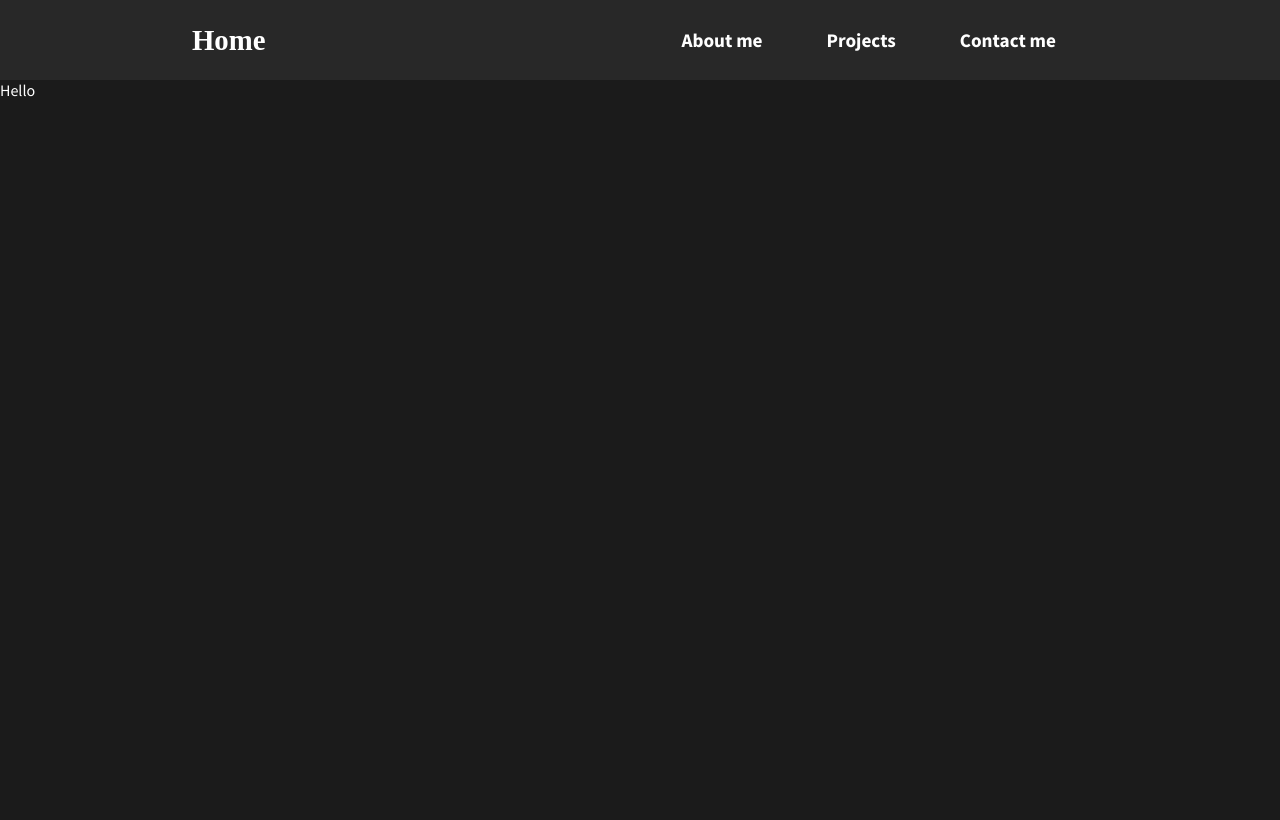
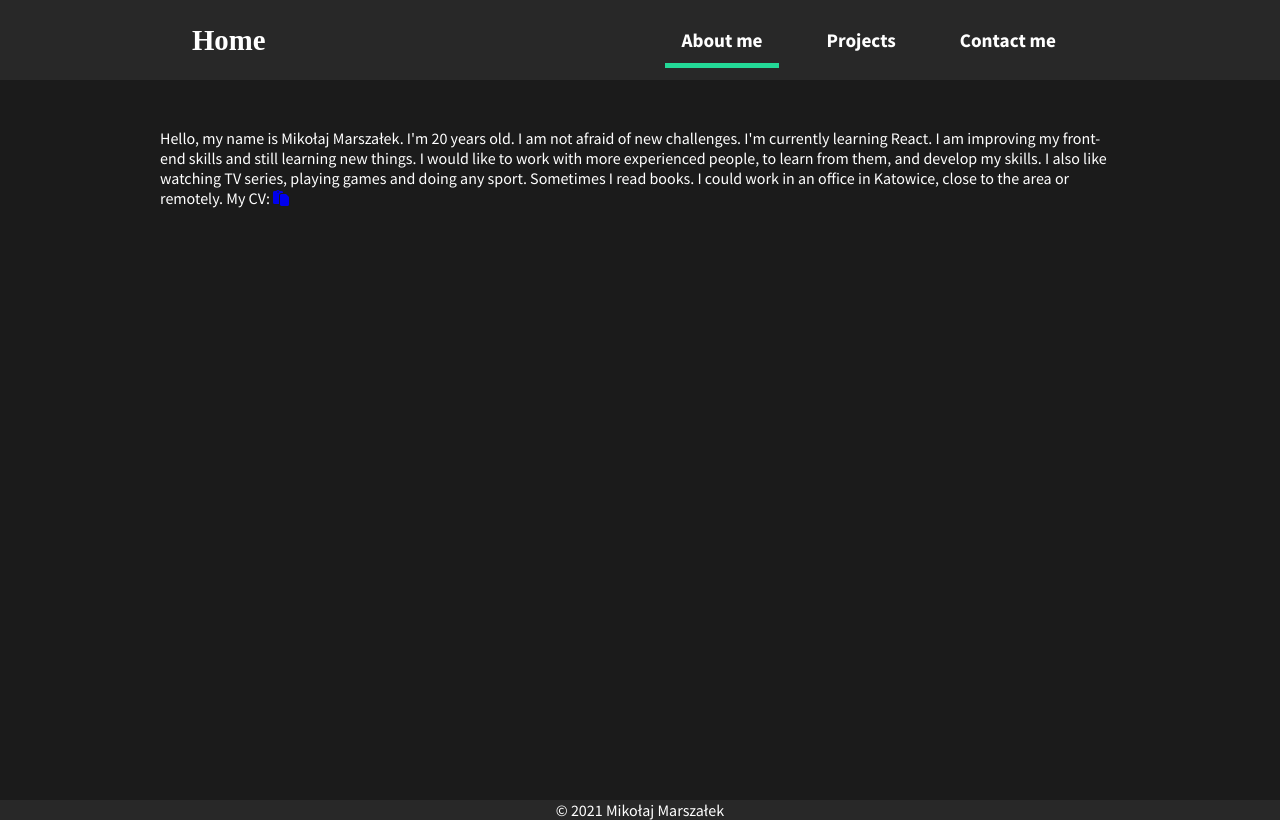
Before and after one commit to Mikus215/portfolioNew, a React (Create React App) app: page / in a window 1280 px wide. Built offline with nearby package versions, Linux system fonts and the light colour scheme; a web font is replaced by a local one.

Commit message:
animation

```diff
--- a/src/App.js
+++ b/src/App.js
@@ -7,11 +7,14 @@ import Nav from './components/Nav';
 import AboutMePage from './pages/AboutMePage';
 import Projects from './pages/Projects';
 import Contact from './pages/Contact';
+import Footer from './components/Footer';
+import ScrollToTop from './components/ScrollToTop';
 
 function App() {
   return (
     <div>
       <GlobalStyle/>
+      <ScrollToTop/>
       <Nav/>
         <Switch>
           <Route path="/" exact>
@@ -24,6 +27,7 @@ function App() {
               <Contact/>
           </Route>
         </Switch>
+        <Footer/>
     </div>
   );
 }
--- /dev/null
+++ b/src/animation.js
@@ -0,0 +1,12 @@
+export const fade = {
+    hidden: {
+        opacity: 0,
+    },
+    show: {
+        opacity: 1,
+        transition: {
+            duration: 2,
+            ease: 'easeOut',
+        }
+    }
+}
--- a/src/components/Card.js
+++ b/src/components/Card.js
@@ -1,7 +1,9 @@
 import React from 'react';
 import styled from 'styled-components';
+import {motion} from 'framer-motion';
 
 const Card = ({title,img,live,github,description}) => {
+
     return (
         <StyledCard>
             <h1>{title}</h1>
@@ -19,7 +21,6 @@ const Card = ({title,img,live,github,description}) => {
 const StyledCard=styled.div`
 display: flex;
 flex-direction: column;
-/* justify-content: center; */
 align-items: center;
 padding: 3rem 6rem;
 @media(max-width: 1500px){
--- a/src/components/Footer.js
+++ b/src/components/Footer.js
@@ -5,7 +5,14 @@ const Footer = () => {
     const year = (new Date).getFullYear();
     return (
 
+        <StyledFooter> &copy; {year} Mikołaj Marszałek</StyledFooter>
      );
 }
 
+const StyledFooter=styled.footer`
+    display: flex;
+    justify-content: center;
+    background-color: #282828;
+`;
+
 export default Footer;
--- a/src/components/Nav.js
+++ b/src/components/Nav.js
@@ -1,8 +1,12 @@
 import React from 'react';
 import styled from 'styled-components';
 import {Link} from 'react-router-dom';
+import {useLocation} from 'react-router-dom';
+import {motion} from 'framer-motion';
 
 const Nav = () => {
+    const {pathname} = useLocation();
+    console.log(pathname);
     return (
         <StyledNav>
                 <h1>
@@ -11,12 +15,28 @@ const Nav = () => {
                 <ul>
                     <li>
                         <Link to="/"> About me </Link>
+                        <Line
+                        transition={{duration: .75}}
+                        initial={{width: "0%"}}
+                        animate={{width: pathname==="/" ? "100%" : "0%"}}
+                        />
+
                     </li>
                     <li>
                         <Link to="/projects"> Projects </Link>
+                        <Line
+                        transition={{duration: .75}}
+                        initial={{width: "0%"}}
+                        animate={{width: pathname==="/projects" ? "100%" : "0%"}}
+                        />
                     </li>
                     <li>
                         <Link to="/contact"> Contact me </Link>
+                        <Line
+                        transition={{duration: .75}}
+                        initial={{width: "0%"}}
+                        animate={{width: pathname==="/contact" ? "100%" : "0%"}}
+                        />
                     </li>
                 </ul>
         </StyledNav>
@@ -30,6 +50,9 @@ const StyledNav = styled.nav`
     min-height: 10vh;
     width: 100%;
     background-color: #282828;
+    position: sticky;
+    top: 0;
+    z-index: 10;
     a{
         color: white;
         text-decoration: none;
@@ -46,8 +69,19 @@ const StyledNav = styled.nav`
             margin: 0rem 1rem;
             font-weight: bold;
             padding: 1rem;
+            position: relative;
         }
     }
 `;
-
+const Line = styled(motion.div)`
+ height: .3rem;
+ background: #23d997;
+ width: 0%;
+ position: absolute;
+ bottom: 0%;
+ left: 0%;
+ @media(max-width: 1300px){
+     left: 0;
+ }
+`;
 export default Nav;
--- /dev/null
+++ b/src/components/ScrollToTop.js
@@ -0,0 +1,17 @@
+import {useEffect} from 'react';
+import {useLocation} from 'react-router-dom';
+
+const ScrollToTop = () => {
+    const {pathname}=useLocation();
+    useEffect(()=>{
+        window.scroll({
+            top: 0,
+            left: 0
+        })
+    }
+        ,[pathname])
+
+    return null;
+}
+
+export default ScrollToTop;
--- a/src/pages/AboutMePage.js
+++ b/src/pages/AboutMePage.js
@@ -1,17 +1,28 @@
 import React from 'react';
 import styled from 'styled-components';
+import {motion} from 'framer-motion';
+import {fade} from '../animation';
 
 const AboutMePage = () => {
     return (
-        <About>
-            Hello
+        <About variants={fade} initial="hidden" animate="show">
+            <p>
+                Hello, my name is Mikołaj Marszałek. I'm 20 years old.
+                I am not afraid of new challenges. I'm currently learning React.
+                I am improving my front-end skills and still learning new things.
+                I would like to work with more experienced people, to learn from them, and develop my skills.
+                I also like watching TV series, playing games and doing any sport.
+                Sometimes I read books. I could work in an office in Katowice, close to the area or remotely.
+                My CV: <a href="https://drive.google.com/file/d/1QK7hJaEhMI2QXa7y9q0825Uj6PHo39EE/view?usp=sharing" target="_blank" class="links"><i class="fas fa-paste"></i></a>
+            </p>
         </About>
      );
 }
 
-const About = styled.div`
+const About = styled(motion.div)`
     width: 100%;
     height: 90vh;
+    padding: 3rem 10rem;
 `;
 
 export default AboutMePage;
--- a/src/pages/Contact.js
+++ b/src/pages/Contact.js
@@ -1,9 +1,10 @@
 import React from 'react';
 import styled from 'styled-components';
 import {motion} from 'framer-motion';
+import {fade} from '../animation';
 const Contact = () => {
     return (
-        <ContactStyled>
+        <ContactStyled variants={fade} initial="hidden" animate="show">
             <h1>Contact</h1>
             <Line></Line>
             <Info>
--- a/src/pages/Projects.js
+++ b/src/pages/Projects.js
@@ -3,16 +3,18 @@ import styled from 'styled-components';
 import {motion} from 'framer-motion';
 import {ProjectsState} from '../ProjectsDes';
 import Card from '../components/Card';
+import {fade} from '../animation';
+
 
 const Projects = () => {
     const [projectsDetail,setProjectsDetail] = useState(ProjectsState)
 
     return (
-        <ProjectsStyled>
+        <ProjectsStyled variants={fade} initial="hidden" animate="show">
             <h1>Projects</h1>
             <Line></Line>
             <Cards>
-                {projectsDetail.map(el=> <Card title={el.title} img={el.mainImg} live={el.live} github={el.github} description={el.description} key={el.title}/>   )}
+                {projectsDetail.map(el=> <Card title={el.title} img={el.mainImg} live={el.live} github={el.github} description={el.description} key={el.title}/>)}
             </Cards>
         </ProjectsStyled>
      );
```
